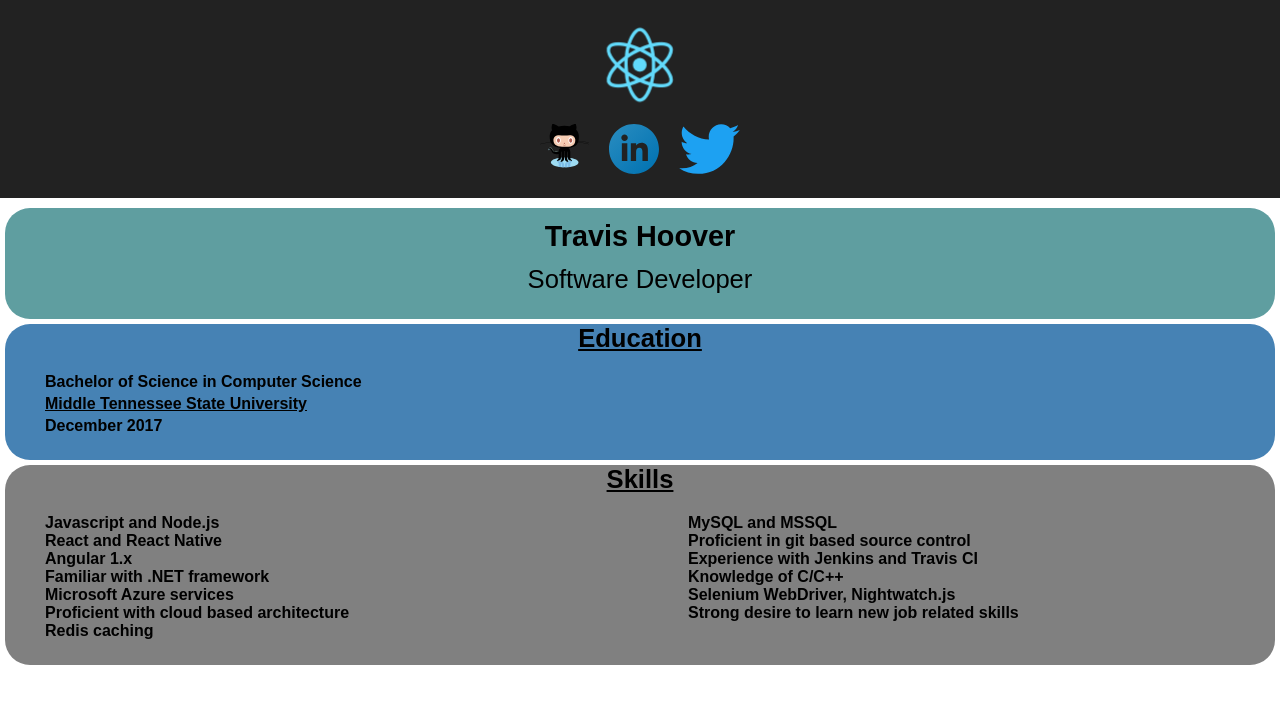
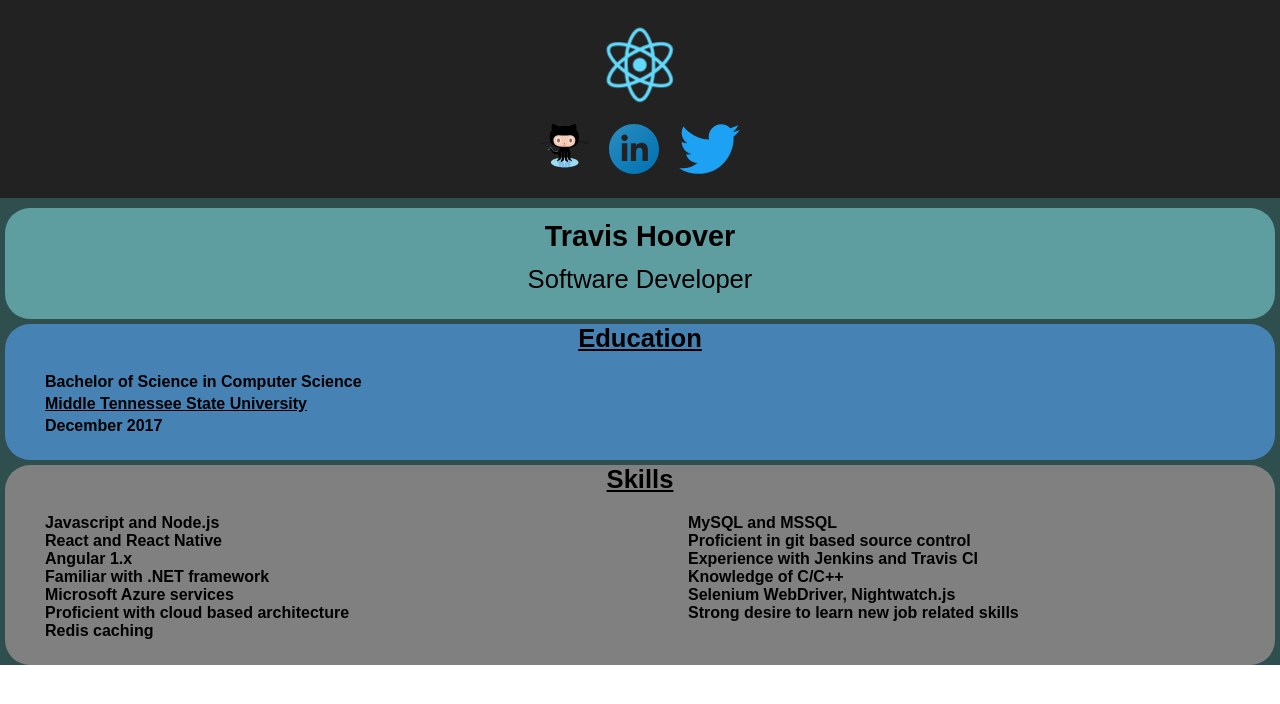
Before and after one commit to TravisHoover/react-resume, a React (Create React App) app: page / in a window 1280 px wide. Shown: the top 704 px of the page. Built offline with nearby package versions, Linux system fonts and the light colour scheme.

Commit message:
Fixed indention of second skills column and added a colored background to resume.

```diff
--- a/src/App.css
+++ b/src/App.css
@@ -1,5 +1,6 @@
 .App {
   text-align: center;
+  background: darkslategray;
 }
 
 .App-logo {
--- a/src/Components/Skills/skills.css
+++ b/src/Components/Skills/skills.css
@@ -7,6 +7,7 @@
     display: table;
     font-weight: 600;
     margin-left: 40px;
+    padding-right: 2em;
 }
 
 .skill-title {
```
